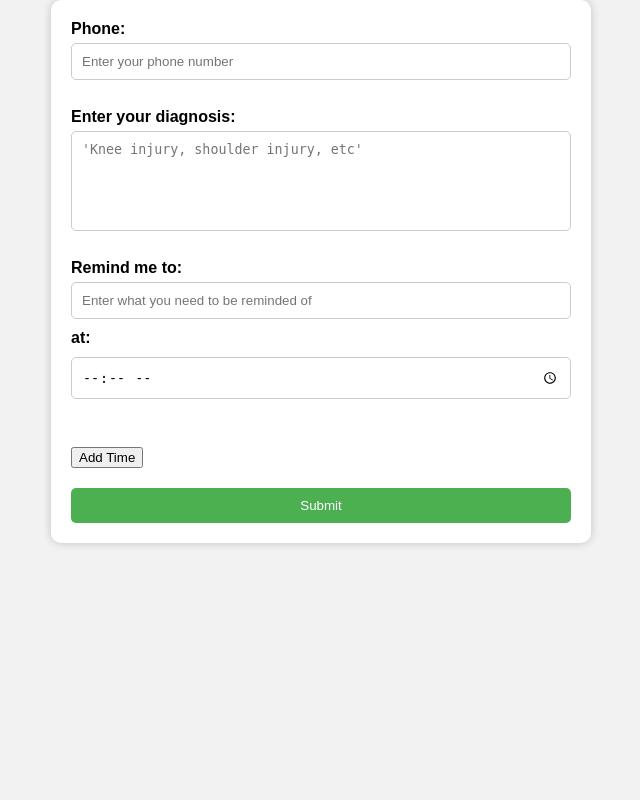
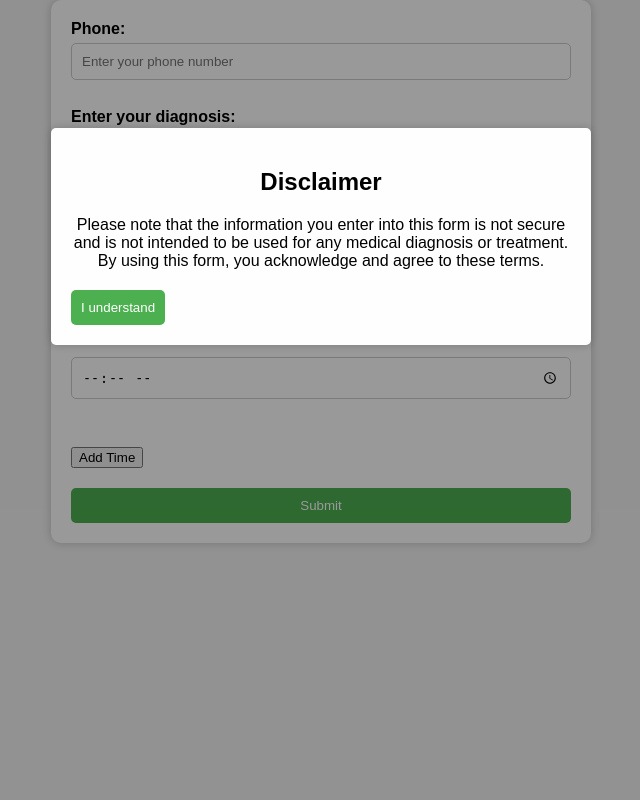
Before and after one commit to ryanahsu/afteraware, a Flask app: template online/templates/index.html in a window 1280 px wide. Shown: the whole page, without its empty margins (319-959 px from the left). Run offline with Flask 2, Linux system fonts and the light colour scheme; the template is opened without the code that fills it, so the values that code supplies are empty.

Commit message:
added popup
gives disclaimer

```diff
--- a/online/templates/index.html
+++ b/online/templates/index.html
@@ -19,7 +19,6 @@
             border-radius: 10px;
             box-shadow: 0 0 10px rgba(0, 0, 0, 0.2);
         }
-
 
         label {
             display: block;
@@ -76,6 +75,41 @@
                 font-size: 18px;
             }
         }
+
+        /* Modal styles */
+        .modal {
+            display: none;
+            position: fixed;
+            z-index: 1;
+            left: 0;
+            top: 0;
+            width: 100%;
+            height: 100%;
+            overflow: auto;
+            background-color: rgba(0, 0, 0, 0.4);
+        }
+        .modal-content {
+            background-color: #fefefe;
+            margin: 10% auto;
+            padding: 20px;
+            border-radius: 5px;
+            box-shadow: 0 0 10px rgba(0, 0, 0, 0.2);
+            max-width: 500px;
+            text-align: center;
+        }
+        .modal-close {
+            display: block;
+            margin-top: 20px;
+            padding: 10px;
+            border: none;
+            border-radius: 5px;
+            background-color: #4CAF50;
+            color: #fff;
+            cursor: pointer;
+        }
+        .modal-close:hover {
+            background-color: #3e8e41;
+        }
     </style>
     <script>
         function validateForm() {
@@ -87,7 +121,7 @@
             }
         }
 
-       function addTimeField() {
+        function addTimeField() {
             var timeContainer = document.getElementById("time-container");
             var newTimeField = document.createElement("input");
             newTimeField.type = "time";
@@ -95,9 +129,26 @@
             newTimeField.className = "time-field";
             timeContainer.appendChild(newTimeField);
         }
+
+        function showModal() {
+            var modal = document.getElementById("modal");
+            modal.style.display = "block";
+        }
+
+        function hideModal() {
+            var modal = document.getElementById("modal");
+            modal.style.display = "none";
+        }
     </script>
 </head>
 <body>
+    <div id="modal" class="modal">
+        <div class="modal-content">
+            <h2>Disclaimer</h2>
+            <p>Please note that the information you enter into this form is not secure and is not intended to be used for any medical diagnosis or treatment. By using this form, you acknowledge and agree to these terms.</p>
+            <button type="button" onclick="hideModal()" class="modal-close">I understand</button>
+        </div>
+    </div>
     <form name="myForm" method="POST" action="/submit" onsubmit="return validateForm()">
         <label for="input-phone">Phone:</label>
         <input type="text" id="input-phone" name="input-phone" placeholder="Enter your phone number"><br>
@@ -114,5 +165,9 @@
 
         <input type="submit" value="Submit">
     </form>
+
+    <script>
+        showModal();
+    </script>
 </body>
 </html>
```
Also changed, not shown: online/templates/upload.html (deleted, +0 -15 lines).
